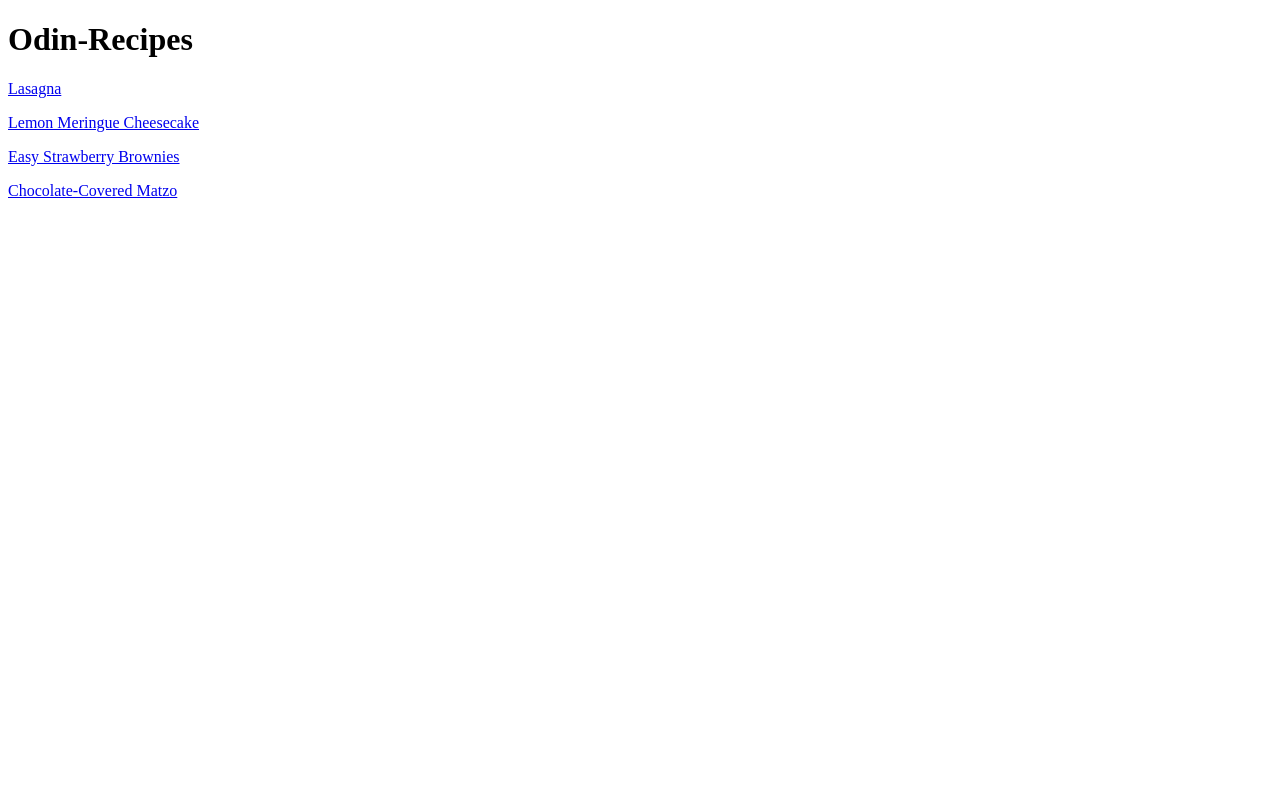
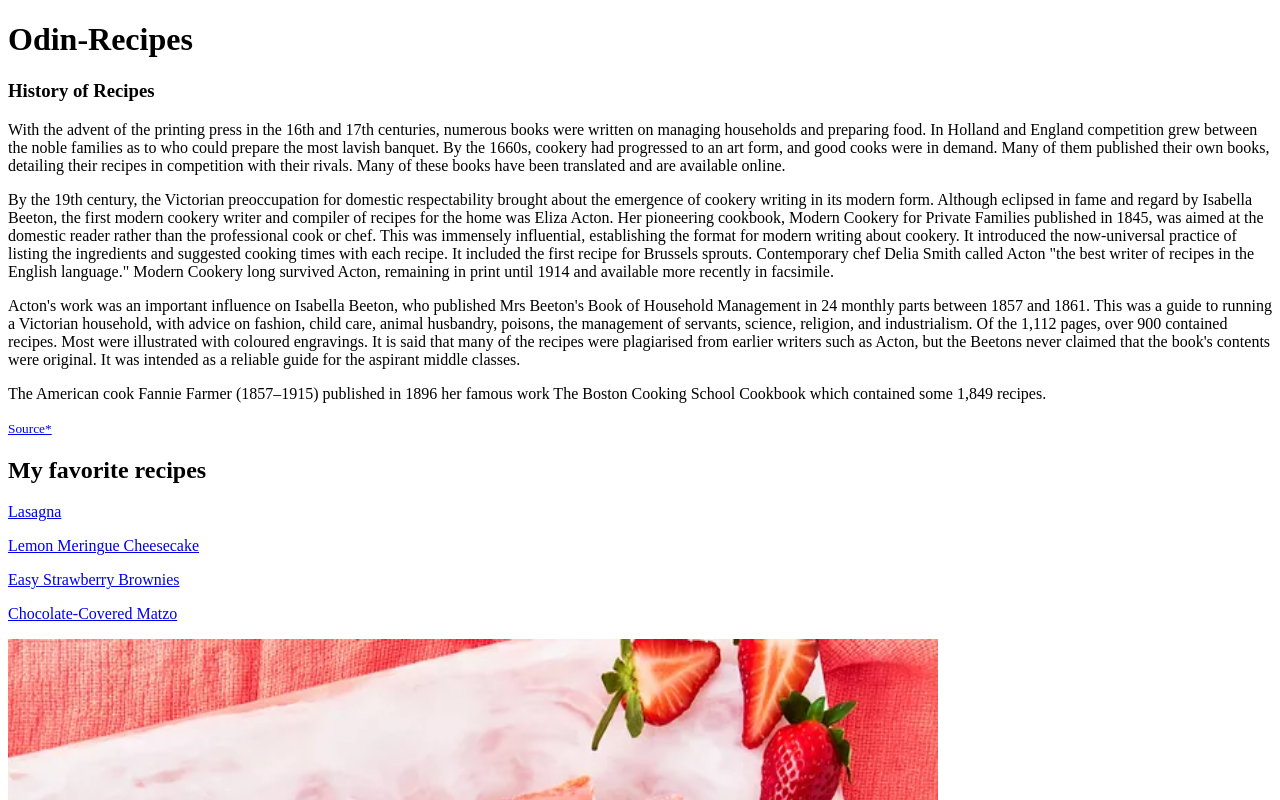
Before and after one commit to AnastasiiaMore/odin-recipes, a plain HTML site: page index.html in a window 1280 px wide. Shown: the top 800 px of the page. Drawn offline with Linux system fonts and the light colour scheme.

Commit message:
Make final changes

```diff
--- a/index.html
+++ b/index.html
@@ -6,9 +6,20 @@
     </head>
     <body>
         <h1>Odin-Recipes</h1>
+        <h3>History of Recipes</h3>
+        <p>With the advent of the printing press in the 16th and 17th centuries, numerous books were written on managing households and preparing food. In Holland and England competition grew between the noble families as to who could prepare the most lavish banquet. By the 1660s, cookery had progressed to an art form, and good cooks were in demand. Many of them published their own books, detailing their recipes in competition with their rivals. Many of these books have been translated and are available online.</p>
+        <p>By the 19th century, the Victorian preoccupation for domestic respectability brought about the emergence of cookery writing in its modern form. Although eclipsed in fame and regard by Isabella Beeton, the first modern cookery writer and compiler of recipes for the home was Eliza Acton. Her pioneering cookbook, Modern Cookery for Private Families published in 1845, was aimed at the domestic reader rather than the professional cook or chef. This was immensely influential, establishing the format for modern writing about cookery. It introduced the now-universal practice of listing the ingredients and suggested cooking times with each recipe. It included the first recipe for Brussels sprouts. Contemporary chef Delia Smith called Acton "the best writer of recipes in the English language." Modern Cookery long survived Acton, remaining in print until 1914 and available more recently in facsimile.</p>
+        <p>Acton's work was an important influence on Isabella Beeton, who published Mrs Beeton's Book of Household Management in 24 monthly parts between 1857 and 1861. This was a guide to running a Victorian household, with advice on fashion, child care, animal husbandry, poisons, the management of servants, science, religion, and industrialism. Of the 1,112 pages, over 900 contained recipes. Most were illustrated with coloured engravings. It is said that many of the recipes were plagiarised from earlier writers such as Acton, but the Beetons never claimed that the book's contents were original. It was intended as a reliable guide for the aspirant middle classes.</p>
+        <p>The American cook Fannie Farmer (1857–1915) published in 1896 her famous work The Boston Cooking School Cookbook which contained some 1,849 recipes.</p>
+        <a href="https://en.wikipedia.org/wiki/Recipe" target="_blank" rel="noopener noreferrer"><small>Source*</small></a>
+        <h2>My favorite recipes</h2>
         <p><a href="recipes/lasagna.html" target="_blank">Lasagna</a></p>
         <p><a href="recipes/lemon-cheesecake.html" target="_blank">Lemon Meringue Cheesecake</a></p>
         <p><a href="recipes/brownies.html" target="_blank">Easy Strawberry Brownies</a></p>
         <p><a href="recipes/matzo.html" target="_blank">Chocolate-Covered Matzo</a></p>
+        <img src="img/brownies/Front.webp" alt="Brownies" height="830" width="930">
+        <img src="img/cheesecacke/First2.webp" alt="Cheesecacke">
+        <img src="img/matzo/Front.webp" alt="Matzo">
+        <img src="https://www.allrecipes.com/thmb/PZy4A0Hzw54A2TOaVadF5na0uik=/750x0/filters:no_upscale():max_bytes(150000):strip_icc():format(webp)/23600-worlds-best-lasagna-DDMFS-step-12-1164-f66803089cf547bf8470f06943bdc8c4.jpg" alt="Lasagna done">
     </body>
 </html>
```
